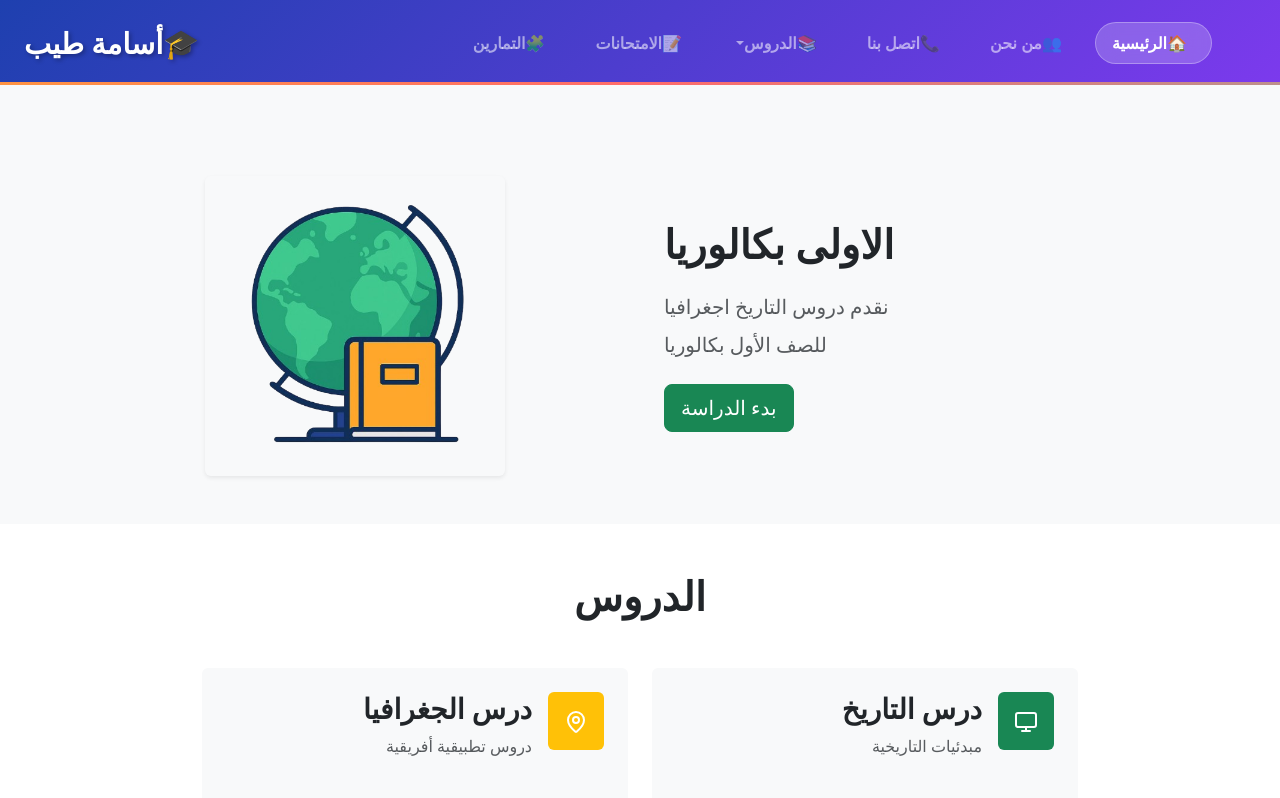
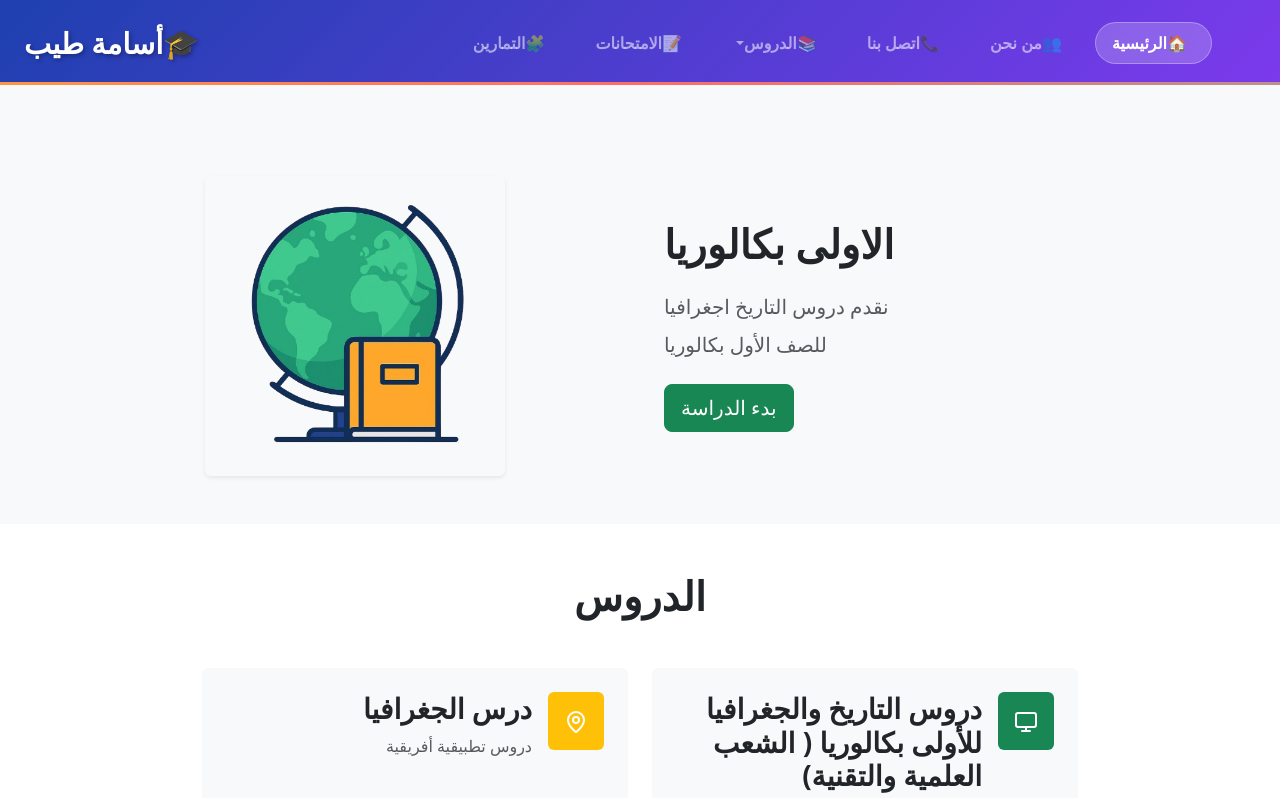
Before and after one commit to bakirmohammed1234/Platform_Education, a React (Vite) app: page / in a window 1280 px wide. Shown: the top 798 px of the page. Built offline with nearby package versions, Linux system fonts and the light colour scheme; no server answers.

Commit message:
maintenace

```diff
--- a/src/pages/home/Home.jsx
+++ b/src/pages/home/Home.jsx
@@ -45,7 +45,7 @@ const Home = () => {
                     <Monitor className="text-white" />
                   </div>
                   <div>
-                    <h4 className="fs-3 fw-bold text-dark mb-2">درس التاريخ</h4>
+                    <h4 className="fs-3 fw-bold text-dark mb-2">دروس التاريخ والجغرافيا للأولى بكالوريا ( الشعب العلمية والتقنية)</h4>
                     <p className="text-muted">مبدئيات التاريخية</p>
                   </div>
                 </div>
```
